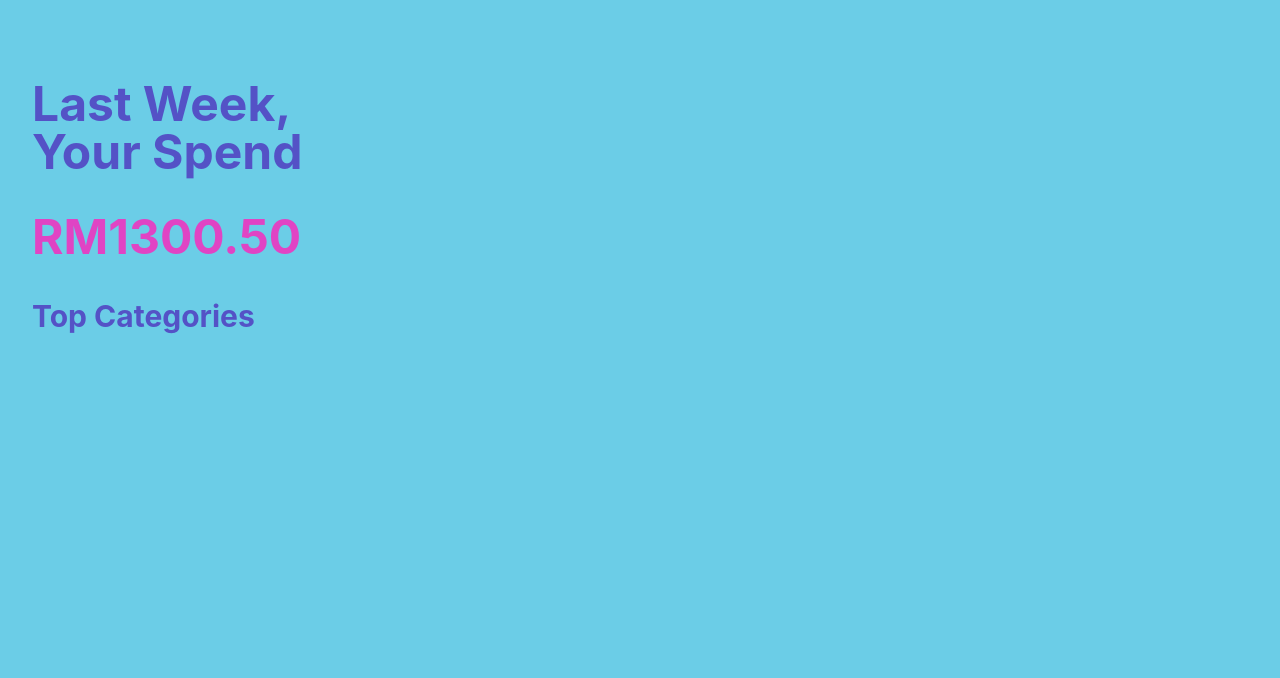
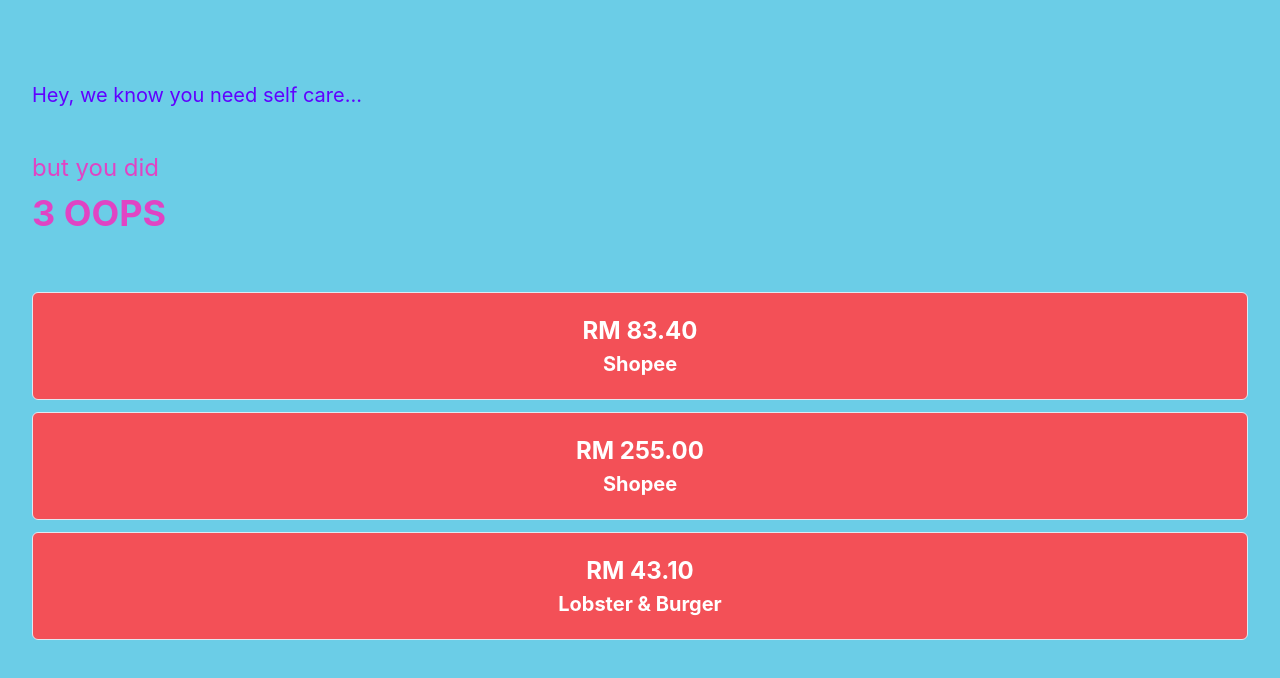
Before and after one commit to dunyanong/Zee, a Next.js app: page /card-expenses/top_opps_summary in a window 1280 px wide. Shown: the top 678 px of the page. Built offline with nearby package versions, Linux system fonts and the light colour scheme.

Commit message:
completed, shadow havent do

```diff
--- a/pages/card-expenses/top_opps_summary.js
+++ b/pages/card-expenses/top_opps_summary.js
@@ -17,15 +17,42 @@
             padding="5rem 2rem 0 2rem"
             className="bg-[#6BCDE7] m-0 p-0 h-screen"
           >
-            <Heading as="h1" size="2xl" color="#5452C6">
-              Last Week,<br></br> Your Spend
-            </Heading>
-            <Heading as="h1" color="brand.darkpink" fontSize='5xl' /*textAlign="center"*/ padding="2rem 0 0 0">RM1300.50</Heading>
+            <Text fontSize="xl" color="brand.darkblue">Hey, we know you need self care...</Text>
+            <Box py={10}>
+                <Text fontSize="2xl" color="brand.darkpink">but you did</Text>
+                <Text fontSize="4xl" color="brand.darkpink"><b>3 OOPS</b></Text>
+            </Box>
             <Box>
-              <Heading as="h2" size="lg" pt="2rem" pb="2rem" color="#5452C6">
-                Top Categories
-              </Heading>
-
+            <Card direction={{ base: 'row', sm: 'row' }} my={3}
+                    overflow='hidden'
+                    variant='outline'
+                    backgroundColor="#F35057"
+                >
+                    <CardBody fontWeight="bold" textAlign="Center">
+                        <Text size='md' fontSize='2xl' color="white" >RM 83.40</Text>
+                        <Text size='md' fontSize='xl' color="white">Shopee</Text>
+                    </CardBody>
+                </Card>
+                <Card direction={{ base: 'row', sm: 'row' }} my={3}
+                    overflow='hidden'
+                    variant='outline'
+                    backgroundColor="#F35057"
+                >
+                    <CardBody fontWeight="bold" textAlign="Center">
+                        <Text size='md' fontSize='2xl' color="white" >RM 255.00</Text>
+                        <Text size='md' fontSize='xl' color="white">Shopee</Text>
+                    </CardBody>
+                </Card>
+                <Card direction={{ base: 'row', sm: 'row' }} my={3}
+                    overflow='hidden'
+                    variant='outline'
+                    backgroundColor="#F35057"
+                >
+                    <CardBody fontWeight="bold" textAlign="Center">
+                        <Text size='md' fontSize='2xl' color="white" >RM 43.10</Text>
+                        <Text size='md' fontSize='xl' color="white">Lobster & Burger </Text>
+                    </CardBody>
+                </Card>
             </Box>
           </Box>
         </>
```
